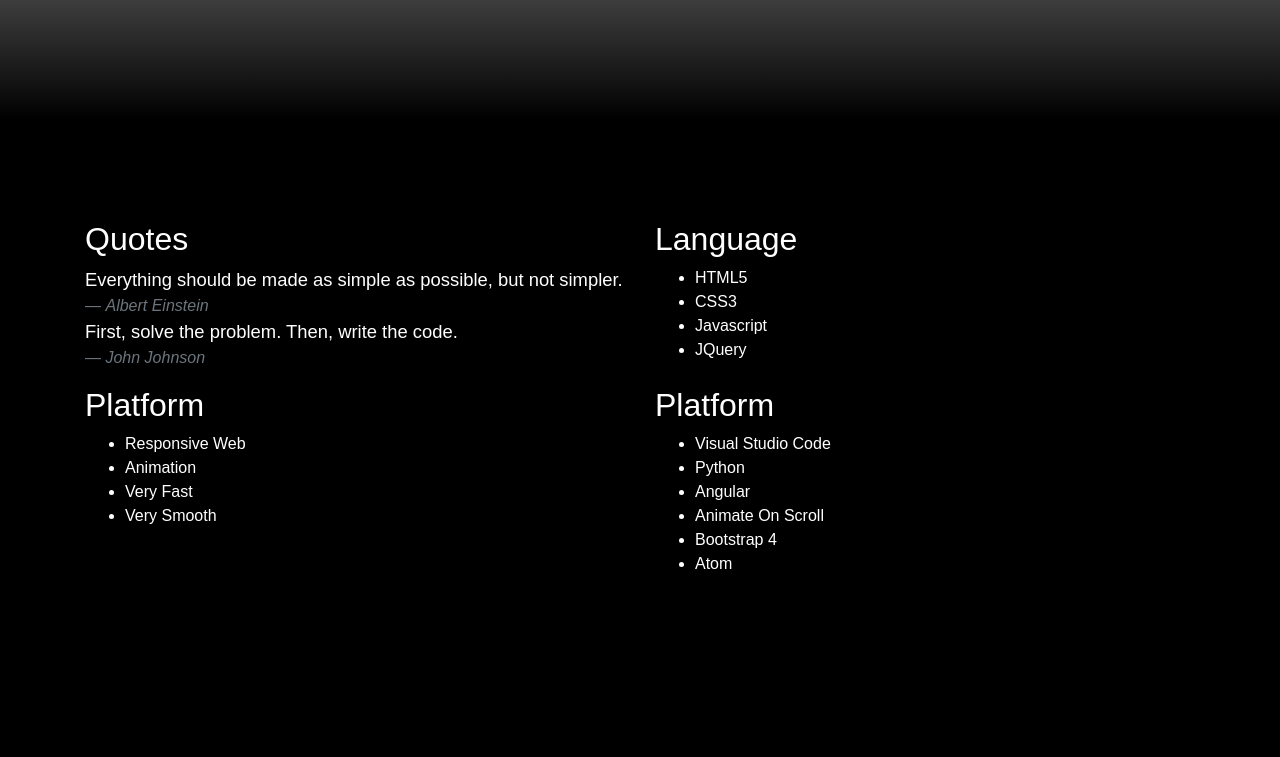
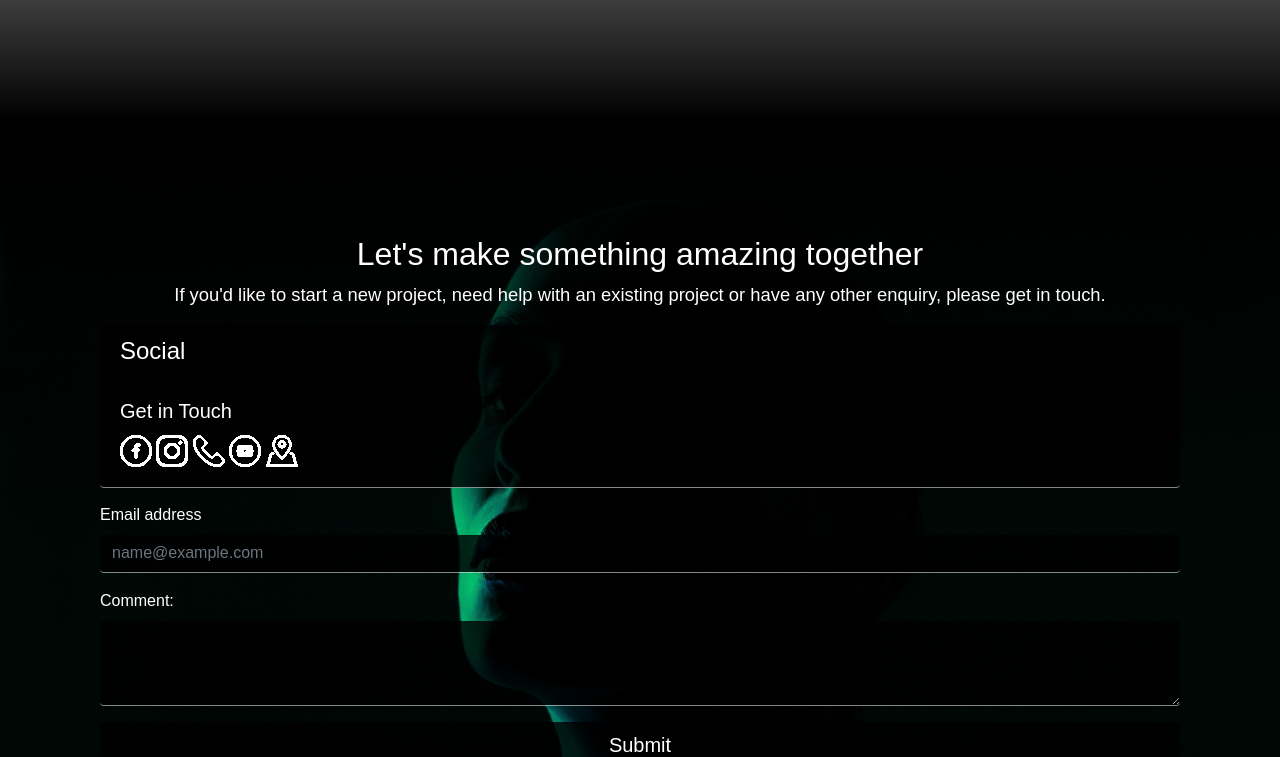
Before and after one commit to indogegewepe/bagasuwaidha, a plain HTML site: page index.html in a window 1280 px wide. Shown: the part 680-1437 px from the top of the page. Drawn offline with nearby package versions, Linux system fonts and the light colour scheme.

Commit message:
bagasuwaidha

```diff
--- a/css.css
+++ b/css.css
@@ -94,6 +94,24 @@ a {
     color: #000 !important;
 }
 
+.nav-link {
+    border: 1px solid transparent;
+    border-radius: 50px;
+}
+
+.nav-link:hover{
+    border: 1px solid white;
+    border-radius: 50px;
+}
+
+.navbar-light .navbar-nav .nav-link,
+.navbar-light .navbar-nav .nav-link:hover,
+.navbar-light .navbar-nav .nav-link:focus {
+    color: rgba(255, 255, 255, 0.8) !important;
+    font-size: 1rem;
+    font-weight: 600;
+}
+
 .navbar-light .navbar-nav .show>.nav-link,
 .navbar-light .navbar-nav .active>.nav-link,
 .navbar-light .navbar-nav .nav-link.show,
@@ -115,13 +133,6 @@ a {
     color: #000;
 }
 
-
-.navbar-light .navbar-nav .nav-link,
-.navbar-light .navbar-nav .nav-link:hover,
-.navbar-light .navbar-nav .nav-link:focus {
-    color: rgba(255, 255, 255, 0.8) !important;
-}
-
 .navbar-light .navbar-brand,
 .navbar-light .navbar-brand:hover,
 .navbar-light .navbar-brand:focus,
@@ -141,26 +152,12 @@ a {
     font-size: 1.3rem;
 }
 
-.sec1 {
-    position: relative;
-    padding: 100px 0;
-    background: #000;
-    height: 100vh;
-}
-
-.sec1 .container {
-    position: relative;
-    justify-content: center;
-    align-items: center;
-}
-
 ul{
     color: white;
 }
 
 .container h2 {
     color: white;
-    font-size: 2,5rem;
 }
 
 .sec2 {
@@ -203,12 +200,47 @@ form label{
     color: white;
 }
 
+.card {
+    background-color: rgba(0, 0, 0, 0.8);
+    border:none;
+    border-bottom: 1px solid rgba(255, 255, 255, 0.521);
+}
+
 .card-header {
-    background-color: white;
+    color: white;
+}
+
+.card-title {
+    color: white;
 }
 
 .card-header h4 {
     margin-bottom: 0;
+}
+
+.form-control{
+    background-color: rgba(0, 0, 0, 0.8);
+    border:none;
+    border-bottom: 1px solid rgba(255, 255, 255, 0.521);
+}
+
+.form-control:focus{
+    background-color: rgba(0, 0, 0, 0.8);
+    border: none;
+    border-bottom: 1px solid rgb(255, 255, 255);
+    box-shadow: 0 0 0 0.2rem rgba(255, 255, 255, 0.151);
+}
+
+.btn-light {
+    background-color: rgba(0, 0, 0, 0.8);
+    border: none;
+    border-bottom: 1px solid rgba(255, 255, 255, 0.6);
+}
+
+.btn-light:hover {
+    background-color: rgba(0, 0, 0, 0.8);
+    border: none;
+    border-bottom: 1px solid rgb(255, 255, 255);
 }
 
 .cpyt {
@@ -225,11 +257,15 @@ form label{
         padding-right: 1rem;
         padding-left: 1rem;
     }
+
+    ul {
+        font-weight: 600;
+    }
 }
 
 @media (max-width: 786px) {
     .navbar-light .navbar-toggler{
-        background: #fff;
+        background: rgba(255, 255, 255, 0.082);
         border-radius: 5px;
     }
 
@@ -246,9 +282,12 @@ form label{
         min-height: 100vh;
         padding: 100px 0;
     }
-    .contentBox h1{
+    .contentBox h1 {
+        font-weight: 800;
+        text-transform: uppercase;
         font-size: 2rem;
     }
+
     .navbar-light .navbar-brand,
     .navbar-light .navbar-brand:hover,
     .navbar-light .navbar-brand:focus,
--- a/index.html
+++ b/index.html
@@ -7,10 +7,10 @@
         <link rel="stylesheet" href="css/bootstrap.css">
         <link rel="stylesheet" href="css.css">
         <link rel="icon" href="favicon.ico">
+        <link href="https://unpkg.com/aos@2.3.1/dist/aos.css" rel="stylesheet">
     </head>
-
     <body data-spy="scroll" data-target=".navbar" data-offset="50">
-      <nav class="navbar navbar-expand-lg navbar-light bg-white fixed-top">
+      <nav data-aos="fade-down" class="navbar navbar-expand-lg navbar-light bg-white fixed-top">
         <a class="navbar-brand" href="#home">Bagas Uwaidha</a>
         <button class="navbar-toggler" type="button" data-toggle="collapse" data-target="#navbarNav" aria-controls="navbarNav" aria-expanded="false" aria-label="Toggle navigation">
           <span class="navbar-toggler-icon"></span>
@@ -29,9 +29,9 @@
           </ul>
         </div>
       </nav>
-        <div class="jumbotron jumbotron-fluid height100p banner" style="margin-bottom: 0px;" id="home">
-          <div data-aos="zoom-in" class="container h100">
-            <div class="contentBox h100">
+        <div class="jumbotron jumbotron-fluid height100p banner" id="home">
+          <div class="container h100">
+            <div data-aos="zoom-in" class="contentBox h100">
               <div>
                 <h1>Hi, everyone</h1>
                 <p>First, let me introduce myself, My Name is Bagas Uwaidha. I graduated from SMAN 1 Gubug. a freelance front-end developer based in Grobogan, Central Java, Indonesia. I was born in Grobogan on July 12th 2002. I am currently living in Grobogan.</p>
@@ -39,20 +39,29 @@
             </div>
           </div>
         </div>
-      <section class="sec1" id="quotes">
-        <div class="container">
-          <div class="row">
-            <div class="col">
-              <h2 data-aos="fade-right">Quotes</h2>
+
+      <!--  <section class="sec1" id="quotes">
+        <div class="card">
+          <div class="card-header">
+            Quote
+          </div>
+          <div class="card-body">
             <blockquote data-aos="fade-right" class="blockquote">
               <p class="mb-0">Everything should be made as simple as possible, but not simpler.</p>
-                <footer class="blockquote-footer"><cite title="https://www.brainyquote.com/quotes/albert_einstein_103652">Albert Einstein</cite></footer>
+              <footer class="blockquote-footer"><cite title="https://www.brainyquote.com/quotes/albert_einstein_103652">Albert
+                  Einstein</cite></footer>
               <p class="mb-0">First, solve the problem. Then, write the code.</p>
-                <footer class="blockquote-footer"><cite title="https://www.defprogramming.com/quotes-by/john-johnson/">John Johnson</cite></footer>
+              <footer class="blockquote-footer"><cite title="https://www.defprogramming.com/quotes-by/john-johnson/">John
+                  Johnson</cite></footer>
             </blockquote>
           </div>
-            <div class="col">
-              <h2 data-aos="fade-left">Language</h2>
+        </div>
+        <div class="row"></div>
+        <div class="col-md-4">
+          <div class="card">
+            <div class="card-header">
+              Language
+            </div>
             <ul data-aos="fade-left">
               <li>HTML5</li>
               <li>CSS3</li>
@@ -61,30 +70,35 @@
             </ul>
           </div>
         </div>
-          <div class="row">
-            <div class="col">
-              <h2 data-aos="fade-left">Platform</h2>
-              <ul data-aos="fade-left">
+        <div class="col-md-4">
+          <div class="card">
+            <div class="card-header">
+              Services
+            </div>
+            <ul data-aos="fade-right">
               <li>Responsive Web</li>
               <li>Animation</li>
               <li>Very Fast</li>
               <li>Very Smooth</li>
             </ul>
           </div>
-            <div class="col">
-              <h2 data-aos="fade-left">Platform</h2>
+        </div>
+        <div class="col-md-4">
+          <div class="card">
+            <div class="card-header">
+              Platform
+            </div>
             <ul data-aos="fade-left">
               <li>Visual Studio Code</li>
+              <li>Atom</li>
               <li>Python</li>
               <li>Angular</li>
               <li>Animate On Scroll</li>
               <li>Bootstrap 4</li>
-                <li>Atom</li>
             </ul>
           </div>
         </div>
-        </div>
-      </section>
+      </section>-->
 
       <section class="sec2" id="contact" style="padding-top: 100px;">
         <div class="container " style="padding-top: 15px;padding-bottom: 15px;">
@@ -94,26 +108,26 @@
                 <p data-aos="zoom-in-up">If you'd like to start a new project, need help with an existing project or have any other enquiry, please get in touch.</p>
             </div>
           </div>
-          <div class="container">
+          <div data-aos="zoom-in-up" class="container">
             <div class="card mx-auto" style="width: 100%;">
               <div class="card-header"><h4>Social</h4></div>
               <div class="card-body">
                 <h5 class="card-title">Get in Touch</h5>
                 <a data-aos="flip-up" href="https://www.facebook.com/bagas.uwaidha.1/" class="navigasi-brand"
-                  target="_blank"><img src="logo/fb%20black.png"></a>
+                  target="_blank"><img src="logo/fb%20white.png"></a>
                 <a data-aos="flip-down" href="https://www.instagram.com/indo_gegewepe/" class="navigasi-brand"
-                  target="_blank"><img src="logo/ig%20black.png"></a>
+                  target="_blank"><img src="logo/ig%20white.png"></a>
                 <a data-aos="flip-up" href="https://api.whatsapp.com/send?phone=+628893335061&text=Hallo"
-                  class="navigasi-brand" target="_blank"><img src="logo/wa%20black.png"></a>
+                  class="navigasi-brand" target="_blank"><img src="logo/wa%20white.png"></a>
                 <a data-aos="flip-down"
                   href="https://www.youtube.com/channel/UCLO-9nUDXZbYZqtqhlq_1fw?view_as=subscriber"
-                  class="navigasi-brand" target="_blank"><img src="logo/youtube%20black.png"></a>
+                  class="navigasi-brand" target="_blank"><img src="logo/youtube%20white.png"></a>
                 <a data-aos="flip-up" href="https://goo.gl/maps/fy1QxrE1B7PBkZE86" class="navigasi-brand"
-                  target="_blank"><img src="logo/maps%20black.png"></a>
+                  target="_blank"><img src="logo/maps%20white.png"></a>
               </div>
             </div>
           <div class="row text-dark">
-              <div data-aos="zoom-out" class="col">
+              <div data-aos="zoom-in-up" class="col">
                 <form>
                   <div class="form-group" style="padding-top: 15px;">
                     <label for="exampleFormControlInput1">Email address</label>
@@ -123,7 +137,7 @@
                     <label for="exampleFormControlTextarea1">Comment:</label>
                     <textarea class="form-control" id="exampleFormControlTextarea1" rows="3"></textarea>
                   </div>
-                <button type="submit" class="btn btn btn-light btn-lg btn-block">Submit</button>
+                <button type="submit" class="btn btn btn-light btn-lg btn-block text-white">Submit</button>
                 </form>
               </div>
             </div>
@@ -131,19 +145,21 @@
         </div>
       </section>
       <section class="sec3">
-        <div data-aos="zoom-in-up" class="cpyt">
+        <div class="cpyt">
           © Bagas Uwaidha 2020.
         </div>
       </section>
       <script src="https://code.jquery.com/jquery-3.2.1.slim.min.js" integrity="sha384-KJ3o2DKtIkvYIK3UENzmM7KCkRr/rE9/Qpg6aAZGJwFDMVNA/GpGFF93hXpG5KkN" crossorigin="anonymous"></script>
       <script src="https://cdnjs.cloudflare.com/ajax/libs/popper.js/1.12.9/umd/popper.min.js" integrity="sha384-ApNbgh9B+Y1QKtv3Rn7W3mgPxhU9K/ScQsAP7hUibX39j7fakFPskvXusvfa0b4Q" crossorigin="anonymous"></script>
       <script src="https://maxcdn.bootstrapcdn.com/bootstrap/4.0.0/js/bootstrap.min.js" integrity="sha384-JZR6Spejh4U02d8jOt6vLEHfe/JQGiRRSQQxSfFWpi1MquVdAyjUar5+76PVCmYl" crossorigin="anonymous"></script>
+      <script src="https://unpkg.com/aos@2.3.1/dist/aos.js"></script>
       <script src="https://kit.fontawesome.com/b9fbc0251e.js" crossorigin="anonymous"></script>
       <script type="text/javascript">
         $(document).scroll(function(){
           $('.navbar').toggleClass('scrolled', $(this).
             scrollTop() > $('.navbar').height());
         });
+          AOS.init();
       </script>
     </body>
 </html>
```
Lines whose indentation alone changed are shown as unchanged.
